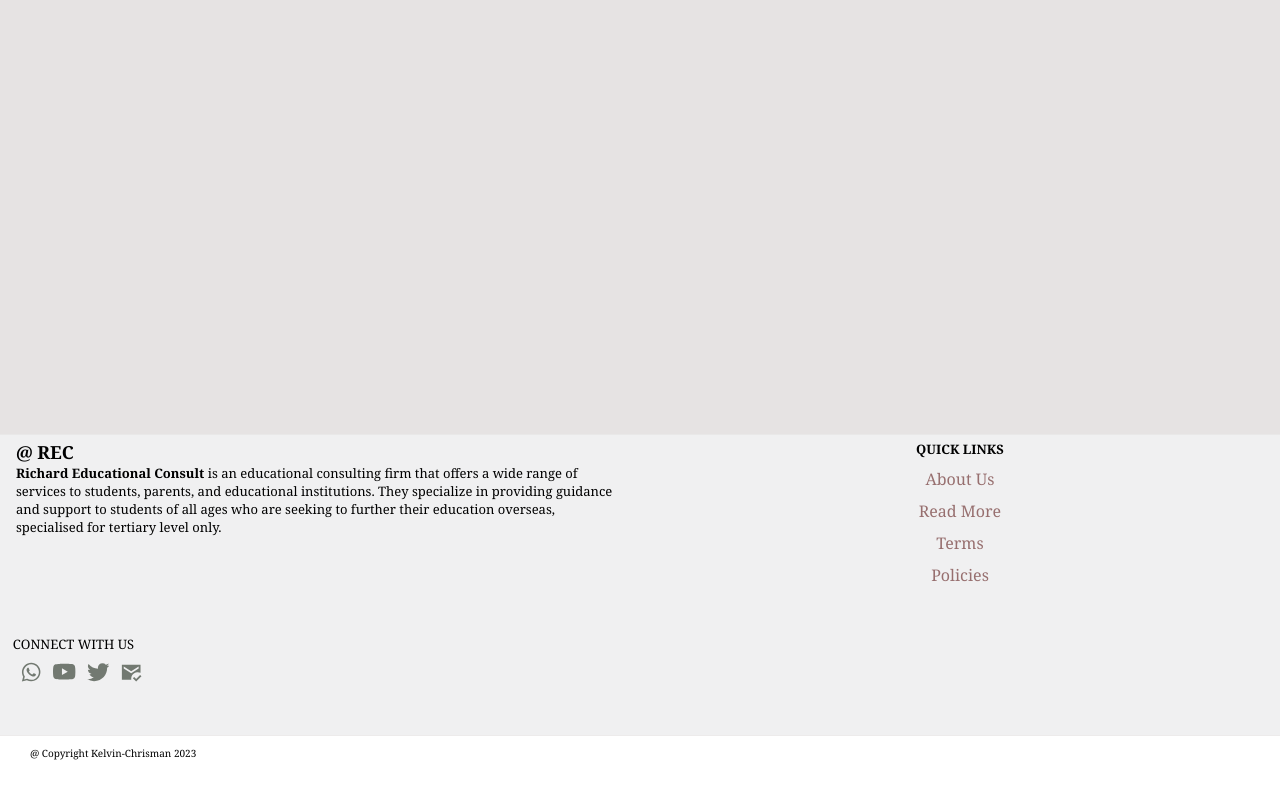
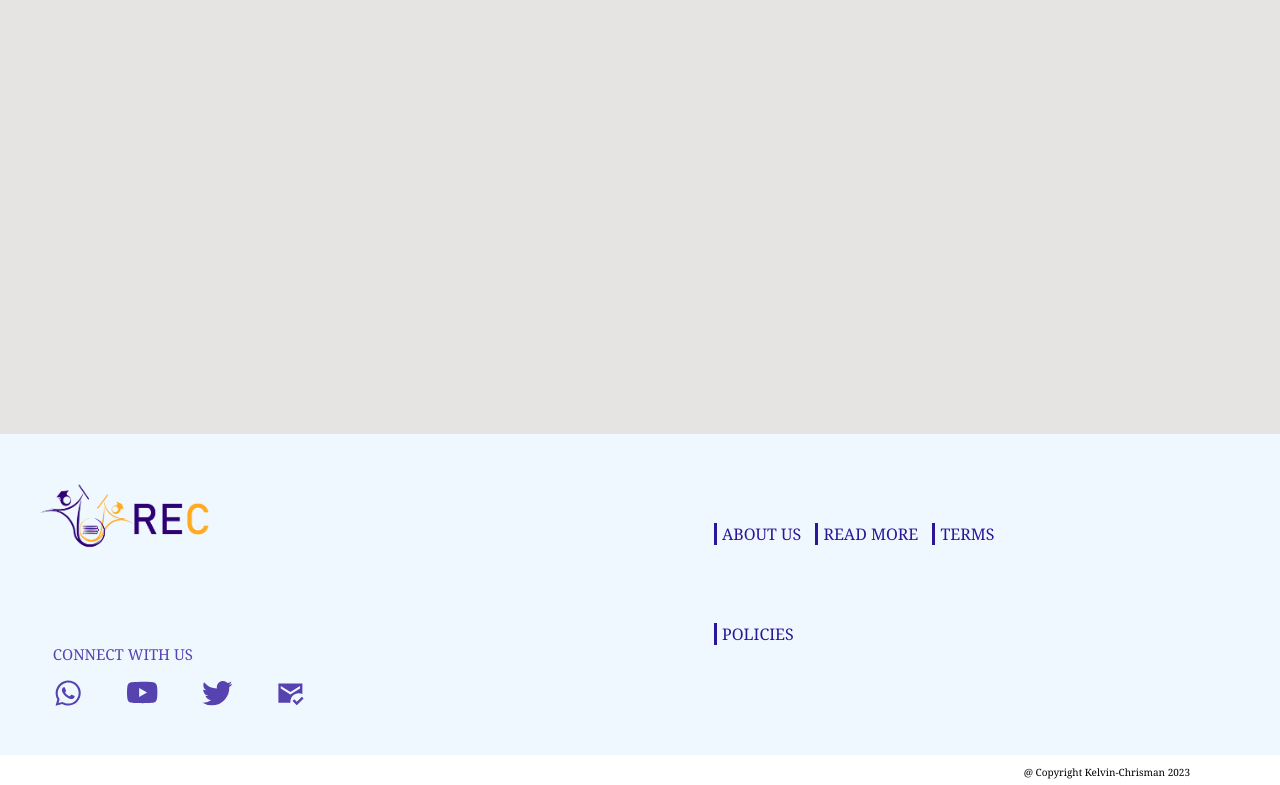
Before and after one commit to chrismankelvin/Simplesite, a PHP site: page /index.php in a window 1280 px wide. Shown: the part 1661-2446 px from the top of the page. Before the commit the page ends 2421 px from the top, so only its background shows below. Run offline with PHP 8.4, Linux system fonts and the light colour scheme.

Commit message:
footer-remake

```diff
--- a/footer.php
+++ b/footer.php
@@ -1,19 +1,22 @@
 <div class="footer">
-    <div class="footer_content">
-        <div class="rec_info">
-            <div class="content">
+    <div class="footer-content">
+        <div class="footer-img">
+            <img src="./inc/files/footer-logo.png" alt="">
+
+
+            <!-- <div class="content">
                 <p1>@ REC</p1>
                 <p>
                     <strong>Richard Educational Consult</strong> is an educational consulting firm that offers a wide range of services to students, parents, and educational institutions.
                     They specialize in providing guidance and support to students of all ages who are seeking to further their education overseas, specialised for tertiary level only.
                 </p>
-            </div>
+            </div> -->
 
 
         </div>
-        <div class="quick_links">
-            <div class="content">
-                <p>Quick Links</p>
+        <div class="footer-links">
+            <div class="links">
+                <!-- <p>Quick Links</p> -->
                 <ul>
                     <li><a href="">about us</a></li>
                     <li><a href="">read more</a></li>
@@ -24,27 +27,27 @@
 
         </div>
     </div>
-    <div class="icons_links">
-        <div class="content">
+    <div class="footer-icons">
+        <div class="icons">
             <p>connect with us</p>
             <a href="./about.php">
                 <!-- whatsapp -->
-                <svg xmlns="http://www.w3.org/2000/svg" width="1.4em" height="2.4em" viewBox="0 0 24 24">
+                <svg xmlns="http://www.w3.org/2000/svg" width="1.9em" height="2.4em" viewBox="0 0 24 24">
                     <path fill="currentColor" d="M16.6 14c-.2-.1-1.5-.7-1.7-.8c-.2-.1-.4-.1-.6.1c-.2.2-.6.8-.8 1c-.1.2-.3.2-.5.1c-.7-.3-1.4-.7-2-1.2c-.5-.5-1-1.1-1.4-1.7c-.1-.2 0-.4.1-.5c.1-.1.2-.3.4-.4c.1-.1.2-.3.2-.4c.1-.1.1-.3 0-.4c-.1-.1-.6-1.3-.8-1.8c-.1-.7-.3-.7-.5-.7h-.5c-.2 0-.5.2-.6.3c-.6.6-.9 1.3-.9 2.1c.1.9.4 1.8 1 2.6c1.1 1.6 2.5 2.9 4.2 3.7c.5.2.9.4 1.4.5c.5.2 1 .2 1.6.1c.7-.1 1.3-.6 1.7-1.2c.2-.4.2-.8.1-1.2l-.4-.2m2.5-9.1C15.2 1 8.9 1 5 4.9c-3.2 3.2-3.8 8.1-1.6 12L2 22l5.3-1.4c1.5.8 3.1 1.2 4.7 1.2c5.5 0 9.9-4.4 9.9-9.9c.1-2.6-1-5.1-2.8-7m-2.7 14c-1.3.8-2.8 1.3-4.4 1.3c-1.5 0-2.9-.4-4.2-1.1l-.3-.2l-3.1.8l.8-3l-.2-.3c-2.4-4-1.2-9 2.7-11.5S16.6 3.7 19 7.5c2.4 3.9 1.3 9-2.6 11.4" />
                 </svg>
             </a>
             <!-- youtube -->
             <a href="./header.php">
-            <svg xmlns="http://www.w3.org/2000/svg" width="1.4em" height="2.4em" viewBox="0 0 16 16"><path fill="currentColor" d="M8.051 1.999h.089c.822.003 4.987.033 6.11.335a2.01 2.01 0 0 1 1.415 1.42c.101.38.172.883.22 1.402l.01.104l.022.26l.008.104c.065.914.073 1.77.074 1.957v.075c-.001.194-.01 1.108-.082 2.06l-.008.105l-.009.104c-.05.572-.124 1.14-.235 1.558a2.007 2.007 0 0 1-1.415 1.42c-1.16.312-5.569.334-6.18.335h-.142c-.309 0-1.587-.006-2.927-.052l-.17-.006l-.087-.004l-.171-.007l-.171-.007c-1.11-.049-2.167-.128-2.654-.26a2.007 2.007 0 0 1-1.415-1.419c-.111-.417-.185-.986-.235-1.558L.09 9.82l-.008-.104A31.4 31.4 0 0 1 0 7.68v-.123c.002-.215.01-.958.064-1.778l.007-.103l.003-.052l.008-.104l.022-.26l.01-.104c.048-.519.119-1.023.22-1.402a2.007 2.007 0 0 1 1.415-1.42c.487-.13 1.544-.21 2.654-.26l.17-.007l.172-.006l.086-.003l.171-.007A99.788 99.788 0 0 1 7.858 2h.193zM6.4 5.209v4.818l4.157-2.408L6.4 5.209z"/></svg>
+            <svg xmlns="http://www.w3.org/2000/svg" width="1.9em" height="2.4em" viewBox="0 0 16 16"><path fill="currentColor" d="M8.051 1.999h.089c.822.003 4.987.033 6.11.335a2.01 2.01 0 0 1 1.415 1.42c.101.38.172.883.22 1.402l.01.104l.022.26l.008.104c.065.914.073 1.77.074 1.957v.075c-.001.194-.01 1.108-.082 2.06l-.008.105l-.009.104c-.05.572-.124 1.14-.235 1.558a2.007 2.007 0 0 1-1.415 1.42c-1.16.312-5.569.334-6.18.335h-.142c-.309 0-1.587-.006-2.927-.052l-.17-.006l-.087-.004l-.171-.007l-.171-.007c-1.11-.049-2.167-.128-2.654-.26a2.007 2.007 0 0 1-1.415-1.419c-.111-.417-.185-.986-.235-1.558L.09 9.82l-.008-.104A31.4 31.4 0 0 1 0 7.68v-.123c.002-.215.01-.958.064-1.778l.007-.103l.003-.052l.008-.104l.022-.26l.01-.104c.048-.519.119-1.023.22-1.402a2.007 2.007 0 0 1 1.415-1.42c.487-.13 1.544-.21 2.654-.26l.17-.007l.172-.006l.086-.003l.171-.007A99.788 99.788 0 0 1 7.858 2h.193zM6.4 5.209v4.818l4.157-2.408L6.4 5.209z"/></svg>
 
             </a>
             <!-- twitter -->
             <a href="./footer.php">
-            <svg xmlns="http://www.w3.org/2000/svg" width="1.4em" height="2.4em" viewBox="0 0 20 20"><path fill="currentColor" fill-rule="evenodd" d="M20 3.894a8.299 8.299 0 0 1-2.357.636a4.062 4.062 0 0 0 1.804-2.234a8.298 8.298 0 0 1-2.605.98A4.13 4.13 0 0 0 13.847 2c-2.266 0-4.103 1.808-4.103 4.04c0 .316.036.624.106.92a11.71 11.71 0 0 1-8.457-4.22a3.974 3.974 0 0 0-.556 2.03a4.02 4.02 0 0 0 1.826 3.362a4.143 4.143 0 0 1-1.859-.505v.05c0 1.957 1.414 3.59 3.29 3.961a4.189 4.189 0 0 1-1.852.07c.522 1.604 2.037 2.772 3.833 2.805a8.317 8.317 0 0 1-5.096 1.73A8.42 8.42 0 0 1 0 16.185A11.747 11.747 0 0 0 6.29 18c7.547 0 11.674-6.155 11.674-11.492c0-.175-.004-.35-.012-.523A8.249 8.249 0 0 0 20 3.895Z"/></svg>
+            <svg xmlns="http://www.w3.org/2000/svg" width="1.9em" height="2.4em" viewBox="0 0 20 20"><path fill="currentColor" fill-rule="evenodd" d="M20 3.894a8.299 8.299 0 0 1-2.357.636a4.062 4.062 0 0 0 1.804-2.234a8.298 8.298 0 0 1-2.605.98A4.13 4.13 0 0 0 13.847 2c-2.266 0-4.103 1.808-4.103 4.04c0 .316.036.624.106.92a11.71 11.71 0 0 1-8.457-4.22a3.974 3.974 0 0 0-.556 2.03a4.02 4.02 0 0 0 1.826 3.362a4.143 4.143 0 0 1-1.859-.505v.05c0 1.957 1.414 3.59 3.29 3.961a4.189 4.189 0 0 1-1.852.07c.522 1.604 2.037 2.772 3.833 2.805a8.317 8.317 0 0 1-5.096 1.73A8.42 8.42 0 0 1 0 16.185A11.747 11.747 0 0 0 6.29 18c7.547 0 11.674-6.155 11.674-11.492c0-.175-.004-.35-.012-.523A8.249 8.249 0 0 0 20 3.895Z"/></svg>
             </a>
             <!-- email -->
             <a href="./success.php">
-            <svg xmlns="http://www.w3.org/2000/svg" width="1.4em" height="2.4em" viewBox="0 0 24 24"><path fill="currentColor" d="M12 19a6.995 6.995 0 0 1 10-6.32V4H2v16h10.08c-.05-.33-.08-.66-.08-1zM4 6l8 5l8-5v2l-8 5l-8-5V6zm13.34 16l-3.54-3.54l1.41-1.41l2.12 2.12l4.24-4.24L23 16.34L17.34 22z"/></svg>
+            <svg xmlns="http://www.w3.org/2000/svg" width="1.8em" height="2.4em" viewBox="0 0 24 24"><path fill="currentColor" d="M12 19a6.995 6.995 0 0 1 10-6.32V4H2v16h10.08c-.05-.33-.08-.66-.08-1zM4 6l8 5l8-5v2l-8 5l-8-5V6zm13.34 16l-3.54-3.54l1.41-1.41l2.12 2.12l4.24-4.24L23 16.34L17.34 22z"/></svg>
             </a>
         </div>
 
--- a/header.php
+++ b/header.php
@@ -5,7 +5,7 @@
     <meta charset="UTF-8">
     <meta http-equiv="X-UA-Compatible" content="IE=edge">
     <meta name="viewport" content="width=device-width, initial-scale=1.0">
-    <link rel="stylesheet" href="./inc/style.css">
+    <link rel="stylesheet" href="./inc/style.css?v=1">
     <script src="./inc/main.js"></script>
     <title></title>
 </head>
--- a/inc/style.css
+++ b/inc/style.css
@@ -16,7 +16,7 @@
    display: inline-flex;
 }
 
-/*                         menu bar menu bar menu bar                               */
+/*                   menu bar menu bar menu bar                               */
 
 
 .header .btn_toggle_nav {
@@ -280,29 +280,114 @@ button:hover {
 
 
 .footer {
-   background-color: rgb(245, 246, 247);
+   background-color: rgb(0, 136, 255);
    width: 100%;
-   height: inherit;
-   border-top: 1.6px groove #e4e0e0a6;
+   height: auto;
+   /* border-top: 1.6px solid #e4e0e0a6; */
    font-family: Cambria, Cochin, Georgia, Times, 'Times New Roman', serif;
 }
-
-.footer .rec_info {
-   width: 50%;
-   height: 200px;
-   background-color: transparent;
-   float: left;
-   overflow: hidden;
+.footer .footer-content {
+   width: 100%;
+   height: 190px;
+   background-color:honeydew ;
+   display: flex;
+}
+.footer .footer-img {
+   width: 40%;
+   height: 190px;
+   background-color: aliceblue;
 }
 
-.footer .rec_info .content {
+.footer .footer-content img{
+   width: 180px;
+   height: 180px;
+   margin-left: 40px;
+   margin-right: 40px;
+}
+.footer .footer-links {
+   width: 60%;
+   height: 190px;
+   background-color:aliceblue;
+}
+.footer .footer-links .links{
+    width: 50%;
+    margin: auto;
+    height: 100px;
+    margin-top: 50px;
+    background-color: aliceblue;
+}
+
+.footer .footer-links .links  ul {
+   list-style: none;
+   background-color: aliceblue;
+}
+.footer .footer-links .links ul li {
+   display: inline;
+   text-align: center;
+   margin-bottom: 10px;
+   background-color: aliceblue;
+   line-height: 100px;
+   border-left: 3px solid rgb(42, 22, 150);
+   margin-left: 10px;
+}
+.footer .footer-links .links ul li:hover{
+   border-color: #f0a10fd3;
+   transition: all 0.2s ease-in-out;
+}
+.footer .footer-links .links ul a {
+   text-transform: uppercase;
+   text-decoration: none;
+   margin-left: 5px;
+   color: rgb(42, 22, 150);
+}
+.footer .footer-links .links ul a:hover{
+   color: #f0a10fd3;
+}
+
+.footer .footer-icons {
+   width: 100%;
+   height: 120px;
+   background-color: aliceblue;
+   padding-top: 10px;
+
+}
+.footer .footer-icons .icons {
+   width: 98%;
+   height: 90px;
+   margin: auto;
+   background-color: aliceblue;
+}
+
+.footer .footer-icons .icons p {
+   font-size: 15px;
+   text-transform: uppercase;
+   margin: 10px;
+   margin-left: 40px;
+   color: #5743af;
+}
+
+.footer .footer-icons .icons a {
+   margin-left: 40px;
+   text-decoration: none;
+   color: #5743af;
+   background-color:aliceblue;
+}
+.footer .footer-icons .icons a:hover{
+   color: #f0a10fd3;
+   transition: all 0.3s ease-in-out;
+}
+
+
+
+
+
+/* .footer .rec_info .content {
    width: 95%;
    height: 190px;
-   background-color: rgba(184, 174, 174, 0);
+   background-color: honeydew;
    margin: auto;
    margin-top: 5px;
-}
-
+} */
 .footer .rec_info .content p1 {
    font-weight: bold;
    font-size: large;
@@ -313,13 +398,9 @@ button:hover {
 }
 
 
-.footer .quick_links {
-   width: 50%;
-   height: 200px;
-   background-color: transparent;
-   float: right;
-}
 
+
+/*
 .footer .quick_links .content p {
    font-weight: bold;
    text-align: center;
@@ -327,7 +408,6 @@ button:hover {
    text-transform: uppercase;
    font-size: small;
 }
-
 .footer .quick_links .content {
    width: 95%;
    height: 190px;
@@ -335,60 +415,41 @@ button:hover {
    margin: auto;
    margin-top: 5px;
 }
-
-.footer .quick_links .content ul {
+.footer .footer-links .links  ul {
    list-style: none;
 }
-
 .footer .quick_links .content ul li {
    text-align: center;
    margin-bottom: 10px;
-
-
 }
 
 .footer .quick_links .content ul li a {
    text-decoration: none;
    text-transform: capitalize;
    color: #976f6f;
-}
+} */
 
-.footer .icons_links {
+/* .footer .icons_links {
    width: 100%;
    height: 300px;
-   background-color: rgba(184, 174, 174, 0.082);
-}
+   background-color: rgba(167, 90, 90, 0.959);
+}*/
 
-.footer .icons_links .content {
-   width: 98%;
-   height: 280px;
-   margin: auto;
-   background-color: rgba(184, 174, 174, 0);
-}
 
-.footer .icons_links .content p {
-   font-size: small;
-   text-transform: uppercase;
-}
 
-.footer .icons_links .content a {
-   margin-left: 7px;
-   text-decoration: none;
-   color: #727971;
-}
 
 .footer .signature {
    width: 100%;
    height: 30px;
    background-color: #fff;
    text-transform: capitalize;
-   border-top: 1.6px groove #e4e0e0a6;
+   border-top: 0.6px solid aliceblue;
 }
 
 .footer .signature p {
-   text-align: left;
+   text-align: right;
    font-size: 10px;
-   margin-left: 30px;
+   margin-right: 90px;
    margin-top: 10px;
 
 
```
Also changed, not shown: inc/files/footer-logo.png (added).
